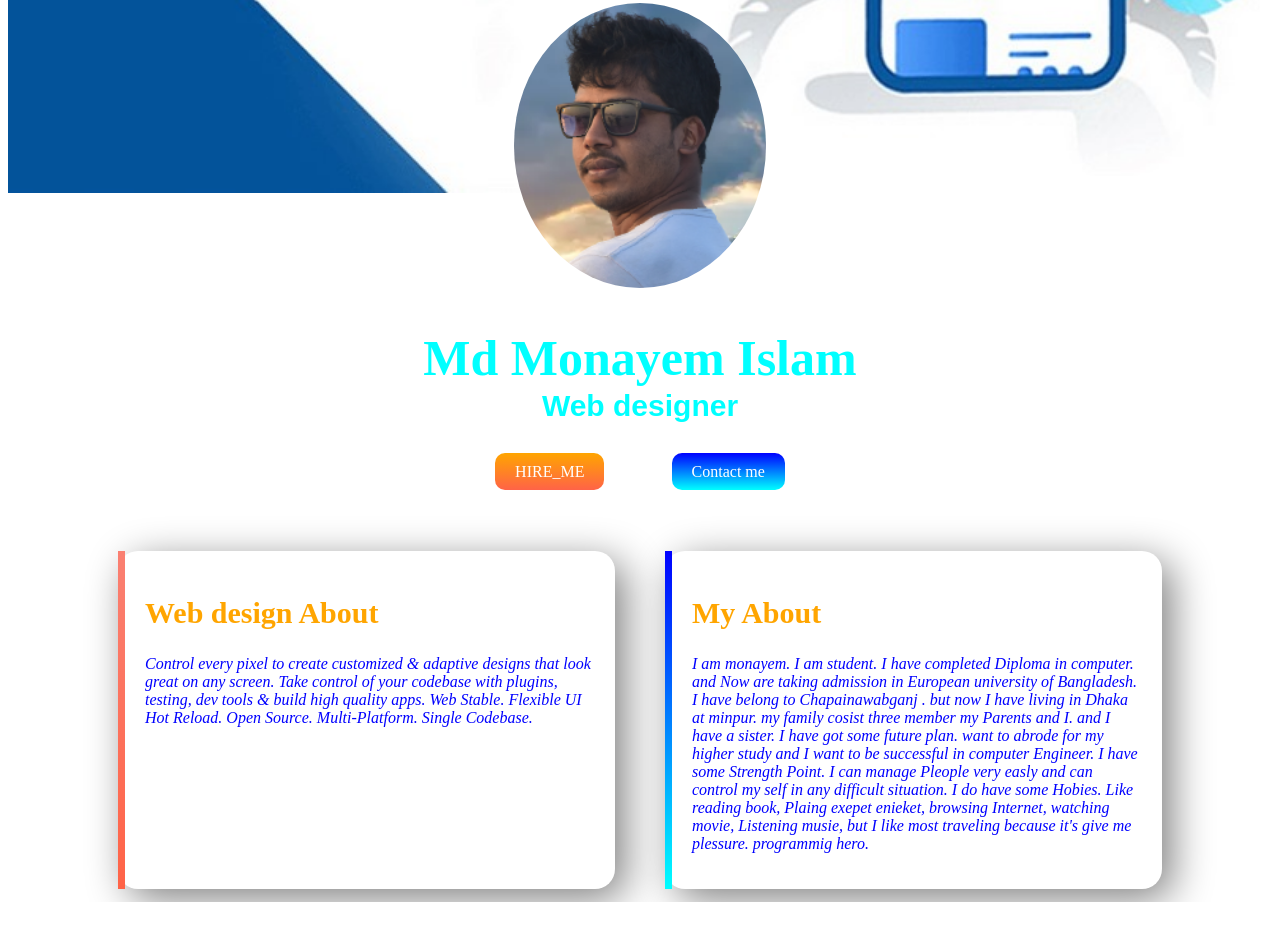
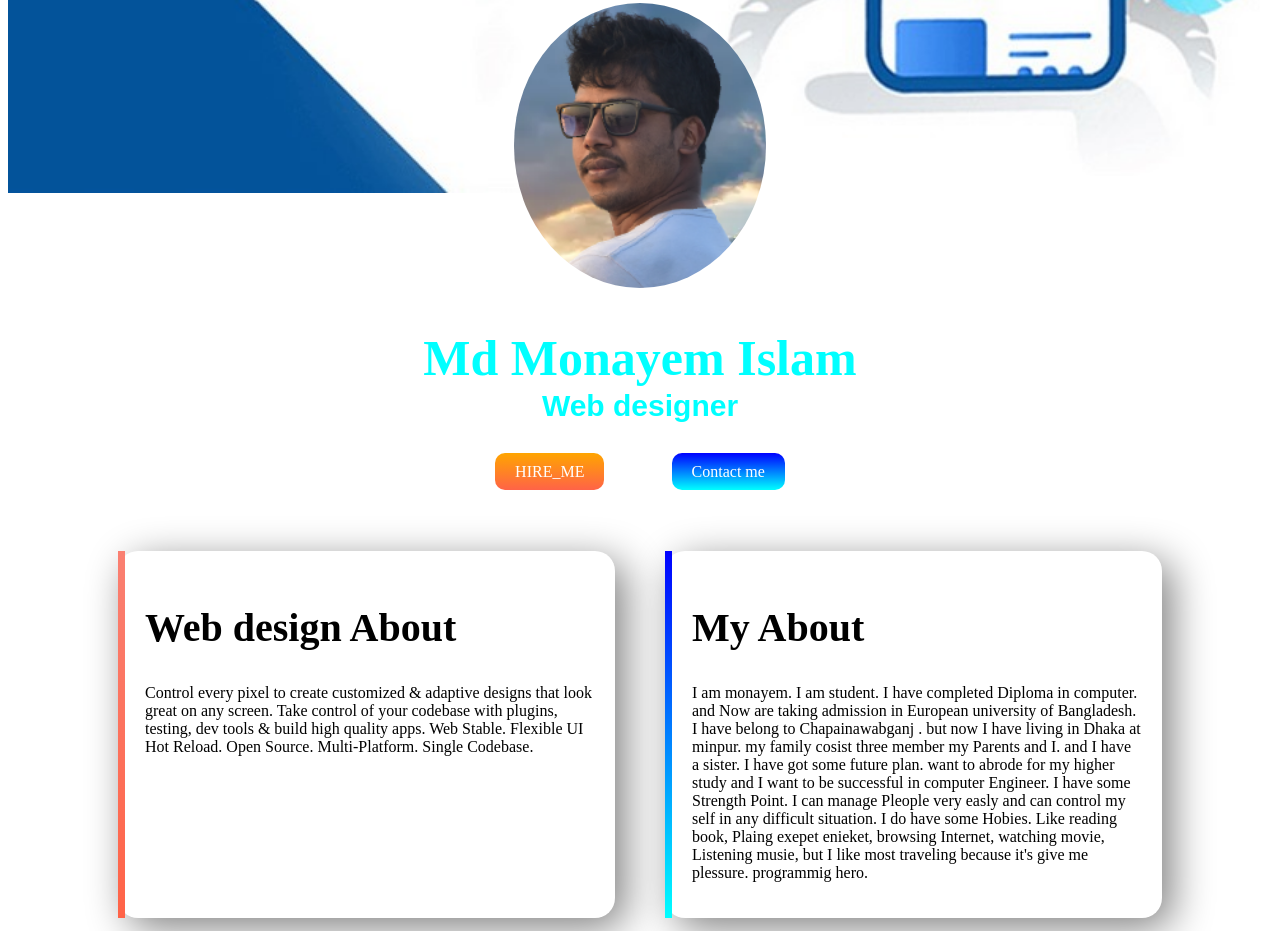
Before and after one commit to MdMonayemIslam22/My-Profile, a plain HTML site: page index.html in a window 1280 px wide. Shown: the part 553-1484 px from the top of the page. Before the commit the page ends 1455 px from the top, so only its background shows below. Drawn offline with Linux system fonts and the light colour scheme.

Commit message:
my about added

```diff
--- a/index.html
+++ b/index.html
@@ -29,7 +29,7 @@
         <a
           class="link-button"
           target="_blank"
-          href="https://www.linkedin.com/company/programminghero/"
+          href="https://github.com/MdMonayemIslam22/My-Profile.git/"
           >HIRE_ME</a
         >
 
--- a/style.css
+++ b/style.css
@@ -92,10 +92,8 @@ h4 {
   padding-bottom: 15px;
 }
 .orange-color {
-  color: orange;
-  font-size: 30px;
+  font-size: 40px;
 }
 .blue-color {
-  color: blue;
-  font-style: italic;
+  font-size: 16px;
 }
```
